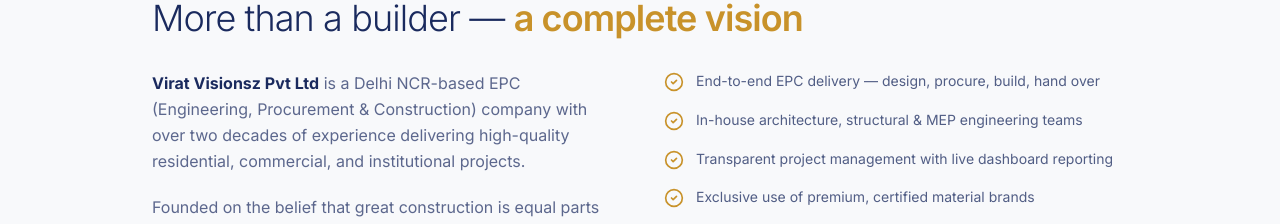
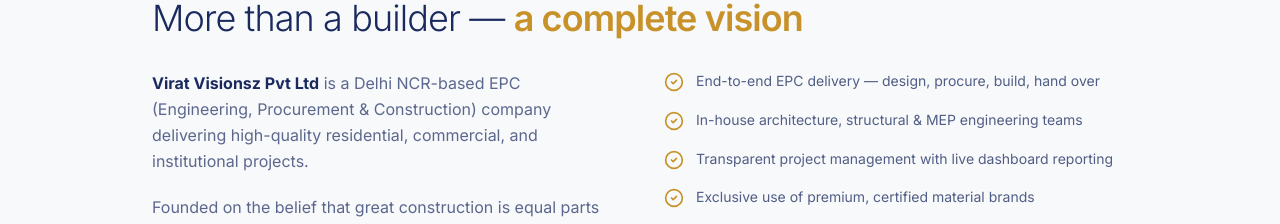
Before and after one commit to shivansh1412/virat-visionsz, a Next.js app: page /about in a window 1280 px wide. Shown: the part 784-1008 px from the top of the page. Built offline with nearby package versions, Linux system fonts and the light colour scheme.

Commit message:
Fixed Builder experience

```diff
--- a/app/about/page.tsx
+++ b/app/about/page.tsx
@@ -208,7 +208,6 @@
 
 // ─── stats ─────────────────────────────────────────────────────────────────────
 const STATS = [
-  { value: "20+", label: "Years in Business" },
   { value: "500+", label: "Projects Delivered" },
   { value: "₹2,000Cr+", label: "Value Constructed" },
   { value: "NCR & Beyond", label: "Geographic Reach" },
@@ -290,9 +289,8 @@
                     Virat Visionsz Pvt Ltd
                   </strong>{" "}
                   is a Delhi NCR-based EPC (Engineering, Procurement &
-                  Construction) company with over two decades of experience
-                  delivering high-quality residential, commercial, and
-                  institutional projects.
+                  Construction) company delivering high-quality residential,
+                  commercial, and institutional projects.
                 </p>
                 <p>
                   Founded on the belief that great construction is equal parts
--- a/components/ui/masonry-showcase.tsx
+++ b/components/ui/masonry-showcase.tsx
@@ -13,7 +13,7 @@
     tag: "Director's Note",
     title: "Meet Virat Singh",
     subtitle: "Founder & Managing Director",
-    desc: "Two decades of turning empty land into enduring landmarks. In his own words.",
+    desc: "Turning empty land into enduring landmarks. In his own words.",
     img: "/virat-singh.png",
     href: "/about",
     cta: "Read His Story",
```
